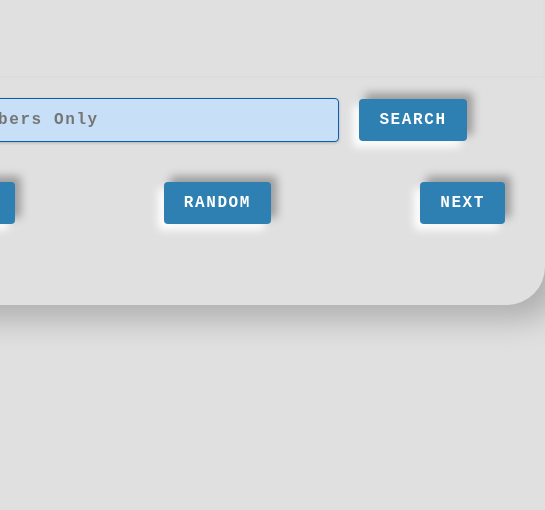
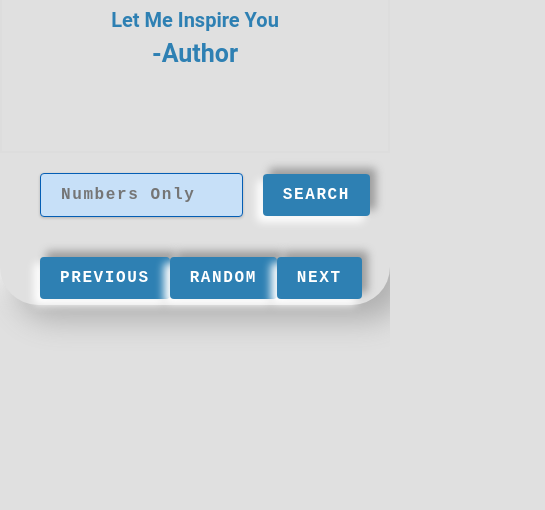
Before and after one commit to Ukaypromise/Quotes-App, a plain HTML site: page index.html in a window 390 px wide. Shown: the part 334-844 px from the top of the page, 545 px wide, since content can reach past the window. Drawn offline with Linux system fonts and the light colour scheme; no server answers.

Commit message:
Added Responsiveness

```diff
--- a/style.css
+++ b/style.css
@@ -9,7 +9,7 @@ body {
   line-height: 1.5;
   font-size: 0.875rem;
   width: 100%;
-  height: 100vh;
+  height: 100%;
 }
 .main-container {
   display: flex;
@@ -118,3 +118,11 @@ button:hover {
   align-items: center;
   justify-content: space-between;
 }
+
+@media screen and (max-width: 400px) {
+  .container {
+    width: 100%;
+    display: block;
+    margin-bottom: 20px;
+  }
+}
```
